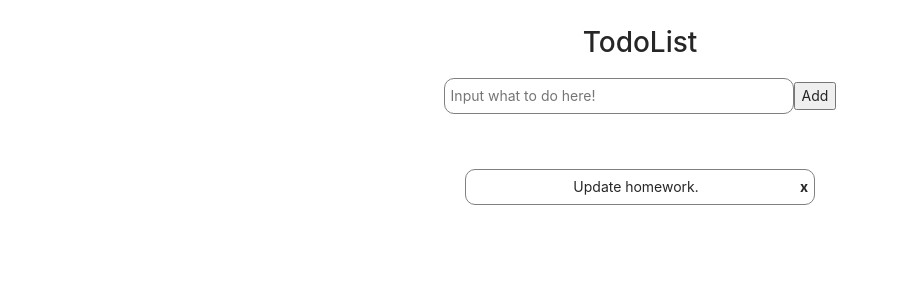
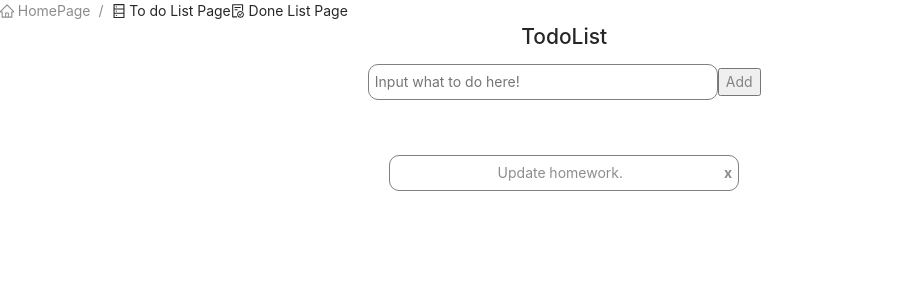
Before and after one commit to mrklorenz/react-redux-todolist, a React (Create React App) app: page / in a window 1280 px wide. Shown: the top 300 px of the page, without its empty margins (0-899 px from the left). Built offline with nearby package versions, Linux system fonts and the light colour scheme.

Commit message:
[ReactRedux][Mark] feat: Add menu to app js main component

```diff
--- a/src/App.js
+++ b/src/App.js
@@ -1,10 +1,28 @@
 import './App.css';
 import TodoList from './features/todos/components/TodoList';
+import { BrowserRouter , Route, Switch, Link} from "react-router-dom";
+import DoneList from './features/todos/components/DoneList';
+import NotFoundPage from './features/todos/components/NotFoundPage';
+import { Breadcrumb } from 'antd';
+import { HomeOutlined, DatabaseOutlined, FileDoneOutlined } from '@ant-design/icons';
 
 function App() {
   return (
     <div className="App">
-        <TodoList></TodoList>
+        <Breadcrumb>
+          <Breadcrumb.Item href="">
+            <HomeOutlined /> HomePage
+          </Breadcrumb.Item>
+          <BrowserRouter>
+            <Link to="/"><Breadcrumb.Item><DatabaseOutlined/> To do List Page</Breadcrumb.Item></Link>
+            <Link to="/done"><Breadcrumb.Item><FileDoneOutlined/> Done List Page</Breadcrumb.Item></Link>
+            <Switch>
+              <Route exact path = "/" component={TodoList}></Route>
+              <Route exact path = "/done" component={DoneList}></Route>
+              <Route path = "*" component={NotFoundPage}></Route>
+            </Switch>
+          </BrowserRouter>
+        </Breadcrumb>
     </div>
   );
 }
```
